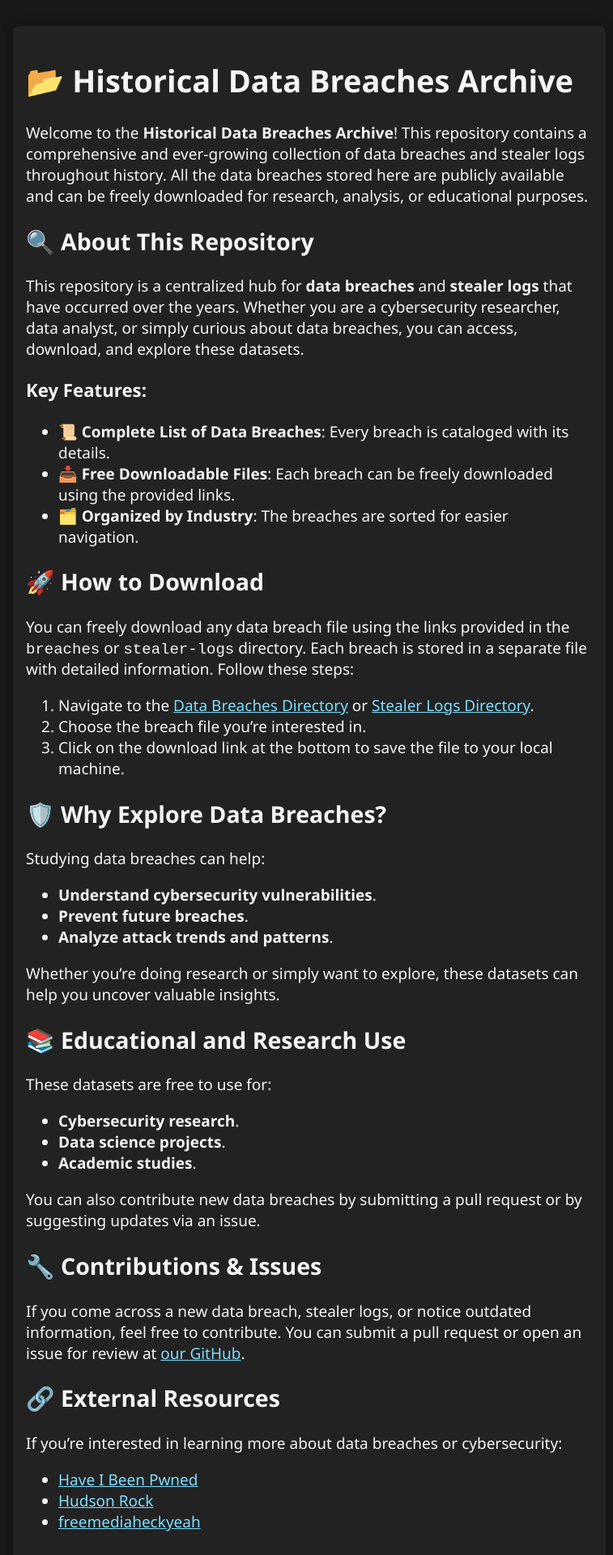
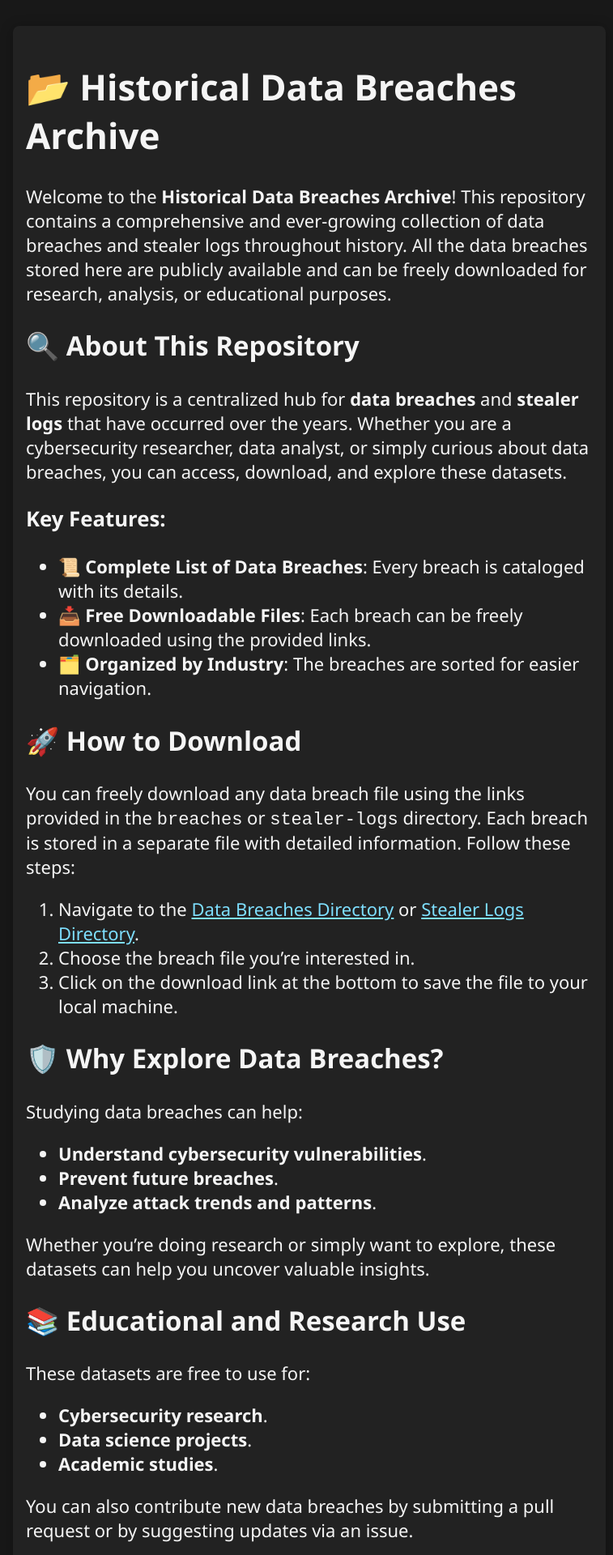
Before and after one commit to tracerip/archive.trace.rip, a Jekyll site: the page built from README.md, in a window 1280 px wide. Shown: the top 1920 px of the page at 81% size, without its empty margins (258-1015 px from the left). Built offline with Jekyll 4.4.1, drawn with Linux system fonts in a browser that asks for light colours; some web fonts are replaced.

Commit message:
because this font is so ahh but i want it have to make size bigger so i can read ts

```diff
--- a/_layouts/default.html
+++ b/_layouts/default.html
@@ -48,7 +48,7 @@
     background: #181818;
     color: #f5f5f5;
     font-family: 'LiveOverfont', 'Segoe UI', 'Arial', sans-serif;
-    font-size: 19px;
+    font-size: 22px;
     margin: 0;
     min-height: 100vh;
   }
```
